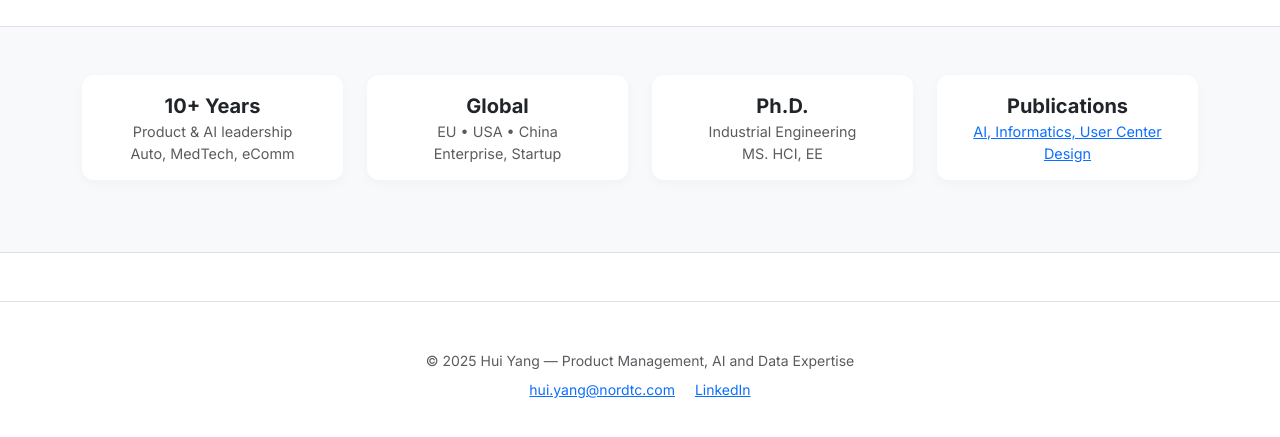
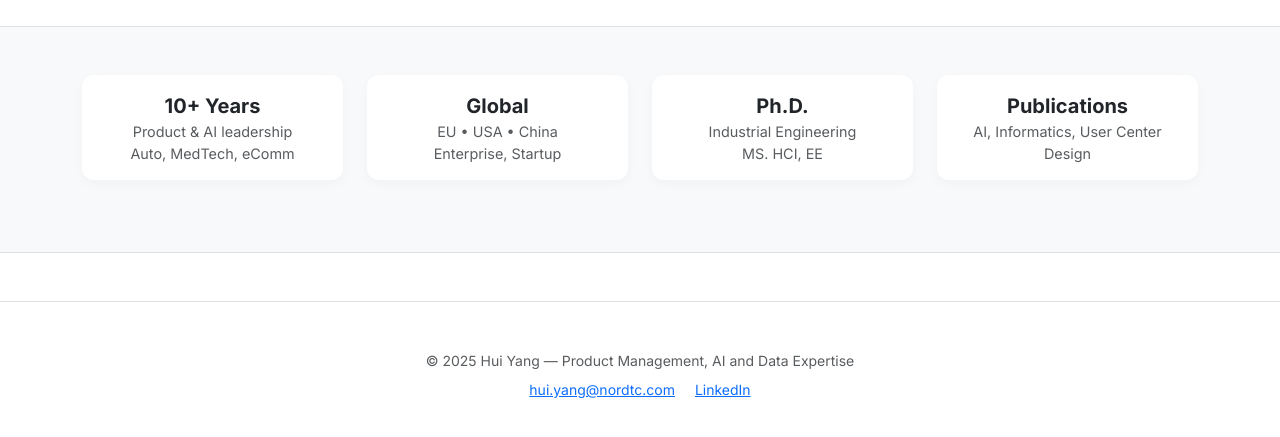
Before and after one commit to yangdahui/yangdahui.github.io, a plain HTML site: page index.html in a window 1280 px wide. Shown: the part 491-928 px from the top of the page. Drawn offline with nearby package versions, Linux system fonts and the light colour scheme; a script that the page names is missing.

Commit message:
remove hyperlink to pub

```diff
--- a/index.html
+++ b/index.html
@@ -108,7 +108,7 @@
           <div class="col-md-3 mb-4">
             <div class="stat">
               <div class="stat-number">Publications</div>
-              <div class="stat-label"><a href="publication.html"> AI, Informatics, User Center Design </a></div>
+              <div class="stat-label">AI, Informatics, User Center Design</div>
             </div>
           </div>
         </div>
```
